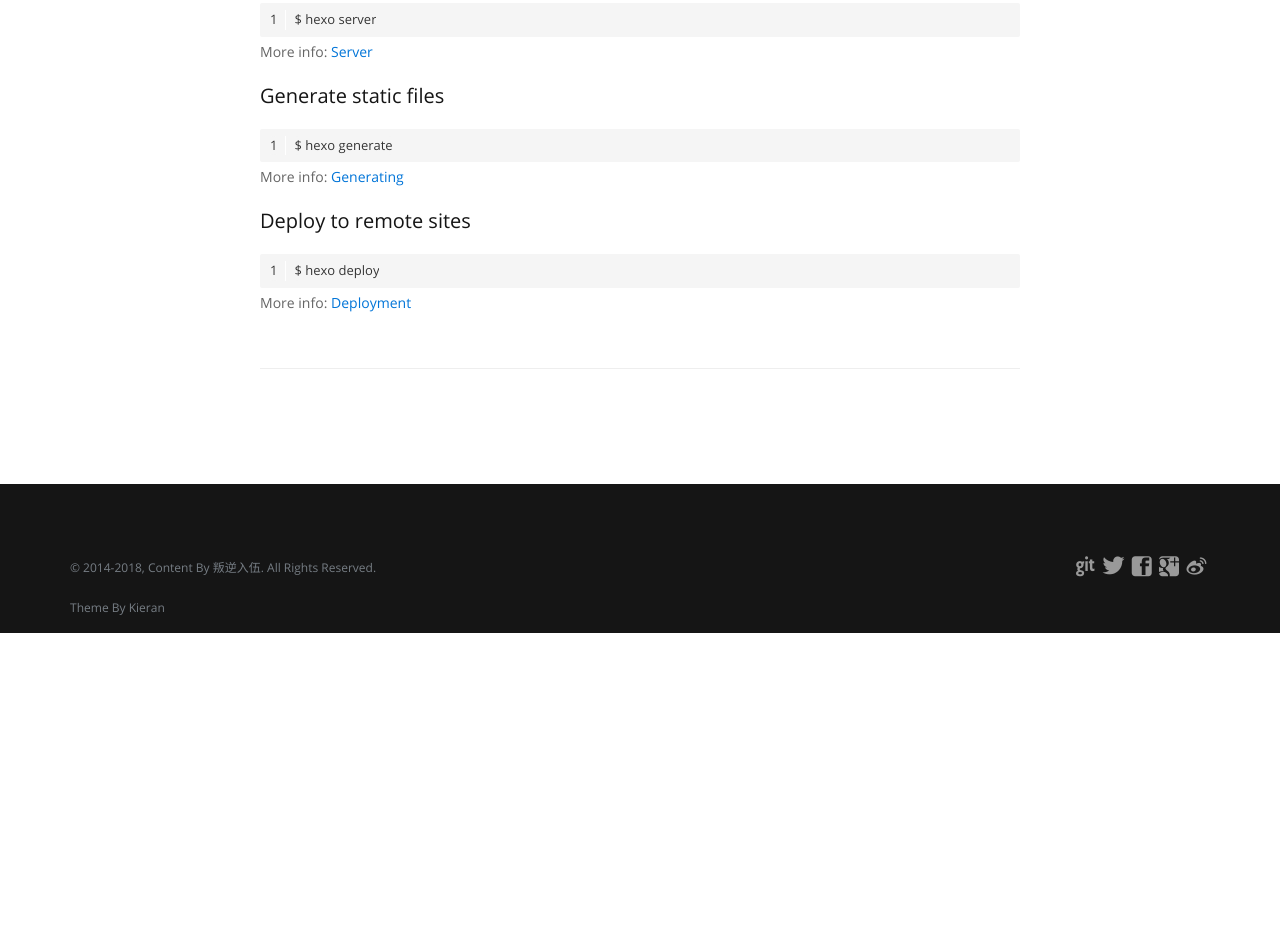
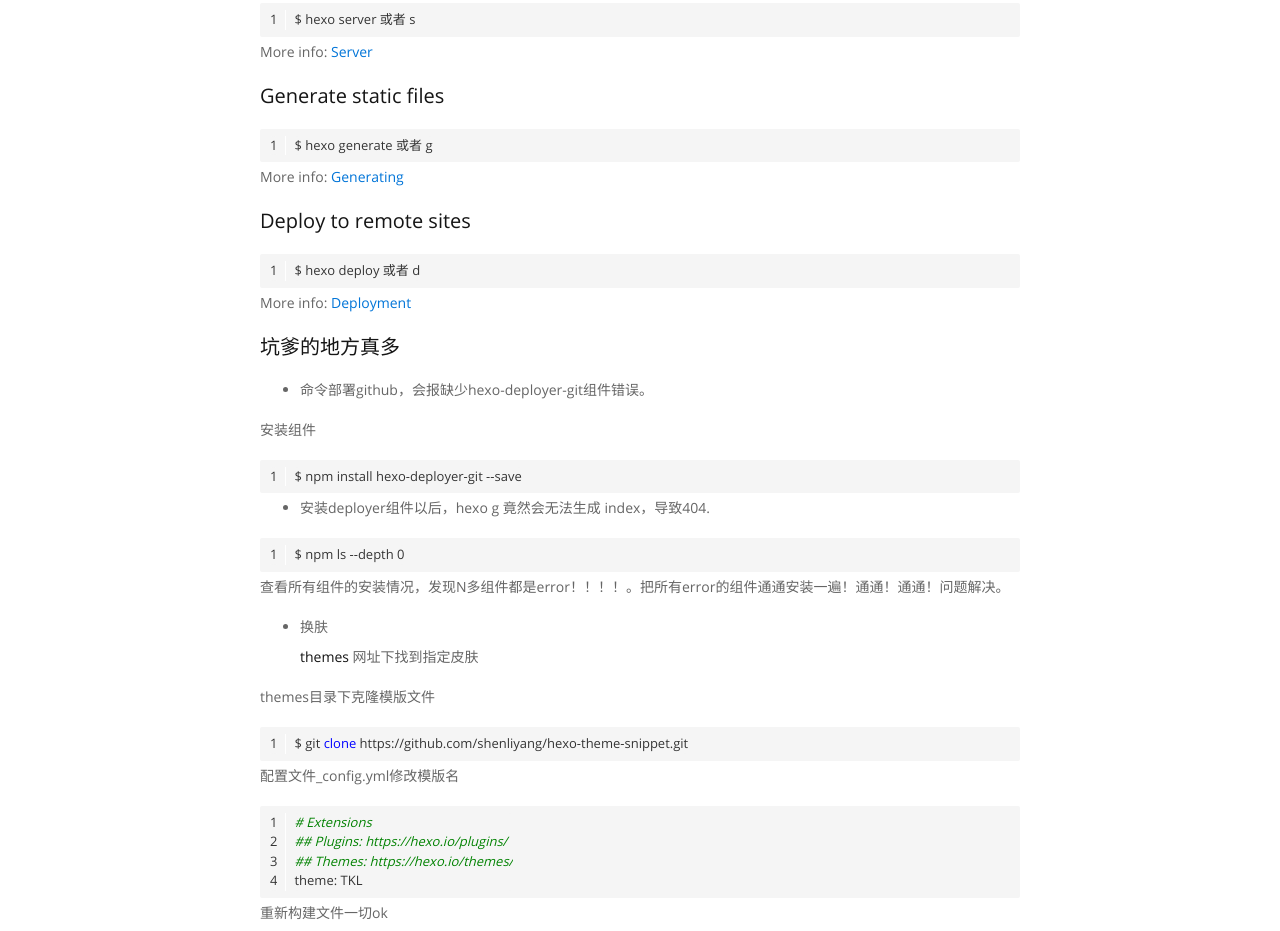
Before and after one commit to dolinks/dolinks.github.io, a plain HTML site: page 2018/05/15/hello-world/index.html in a window 1280 px wide. Shown: the part 499-1430 px from the top of the page. Before the commit the page ends 1132 px from the top, so only its background shows below. Drawn offline with Linux system fonts and the light colour scheme.

Commit message:
Site updated: 2018-05-15 18:32:27

```diff
--- a/2018/05/15/hello-world/index.html
+++ b/2018/05/15/hello-world/index.html
@@ -17,7 +17,7 @@
 <!--<![endif]-->
 
 <head>
-  <title>Hello World | Dolink</title>
+  <title>Hello Hexo | Dolink</title>
   <!-- Meta data -->
     <meta http-equiv="Content-Type" content="text/html" charset="UTF-8" >
     <meta http-equiv="X-UA-Compatible" content="IE=edge"/>
@@ -184,19 +184,37 @@
       </time>
 
 </span>
-                <h1>Hello World</h1>
+                <h1>Hello Hexo</h1>
             </div>
         </div>
         <div class="col-md-8 col-md-offset-2">
       		<p>Welcome to <a href="https://hexo.io/" target="_blank" rel="noopener">Hexo</a>! This is your very first post. Check <a href="https://hexo.io/docs/" target="_blank" rel="noopener">documentation</a> for more info. If you get any problems when using Hexo, you can find the answer in <a href="https://hexo.io/docs/troubleshooting.html" target="_blank" rel="noopener">troubleshooting</a> or you can ask me on <a href="https://github.com/hexojs/hexo/issues" target="_blank" rel="noopener">GitHub</a>.</p>
 <h2 id="Quick-Start"><a href="#Quick-Start" class="headerlink" title="Quick Start"></a>Quick Start</h2><h3 id="Create-a-new-post"><a href="#Create-a-new-post" class="headerlink" title="Create a new post"></a>Create a new post</h3><figure class="highlight bash"><table><tr><td class="gutter"><pre><span class="line">1</span><br></pre></td><td class="code"><pre><span class="line">$ hexo new <span class="string">"My New Post"</span></span><br></pre></td></tr></table></figure>
 <p>More info: <a href="https://hexo.io/docs/writing.html" target="_blank" rel="noopener">Writing</a></p>
-<h3 id="Run-server"><a href="#Run-server" class="headerlink" title="Run server"></a>Run server</h3><figure class="highlight bash"><table><tr><td class="gutter"><pre><span class="line">1</span><br></pre></td><td class="code"><pre><span class="line">$ hexo server</span><br></pre></td></tr></table></figure>
+<h3 id="Run-server"><a href="#Run-server" class="headerlink" title="Run server"></a>Run server</h3><figure class="highlight bash"><table><tr><td class="gutter"><pre><span class="line">1</span><br></pre></td><td class="code"><pre><span class="line">$ hexo server 或者 s</span><br></pre></td></tr></table></figure>
 <p>More info: <a href="https://hexo.io/docs/server.html" target="_blank" rel="noopener">Server</a></p>
-<h3 id="Generate-static-files"><a href="#Generate-static-files" class="headerlink" title="Generate static files"></a>Generate static files</h3><figure class="highlight bash"><table><tr><td class="gutter"><pre><span class="line">1</span><br></pre></td><td class="code"><pre><span class="line">$ hexo generate</span><br></pre></td></tr></table></figure>
+<h3 id="Generate-static-files"><a href="#Generate-static-files" class="headerlink" title="Generate static files"></a>Generate static files</h3><figure class="highlight bash"><table><tr><td class="gutter"><pre><span class="line">1</span><br></pre></td><td class="code"><pre><span class="line">$ hexo generate 或者 g</span><br></pre></td></tr></table></figure>
 <p>More info: <a href="https://hexo.io/docs/generating.html" target="_blank" rel="noopener">Generating</a></p>
-<h3 id="Deploy-to-remote-sites"><a href="#Deploy-to-remote-sites" class="headerlink" title="Deploy to remote sites"></a>Deploy to remote sites</h3><figure class="highlight bash"><table><tr><td class="gutter"><pre><span class="line">1</span><br></pre></td><td class="code"><pre><span class="line">$ hexo deploy</span><br></pre></td></tr></table></figure>
+<h3 id="Deploy-to-remote-sites"><a href="#Deploy-to-remote-sites" class="headerlink" title="Deploy to remote sites"></a>Deploy to remote sites</h3><figure class="highlight bash"><table><tr><td class="gutter"><pre><span class="line">1</span><br></pre></td><td class="code"><pre><span class="line">$ hexo deploy 或者 d</span><br></pre></td></tr></table></figure>
 <p>More info: <a href="https://hexo.io/docs/deployment.html" target="_blank" rel="noopener">Deployment</a></p>
+<h3 id="坑爹的地方真多"><a href="#坑爹的地方真多" class="headerlink" title="坑爹的地方真多"></a>坑爹的地方真多</h3><ul>
+<li>命令部署github，会报缺少hexo-deployer-git组件错误。</li>
+</ul>
+<p>安装组件</p>
+<figure class="highlight bash"><table><tr><td class="gutter"><pre><span class="line">1</span><br></pre></td><td class="code"><pre><span class="line">$ npm install hexo-deployer-git --save</span><br></pre></td></tr></table></figure>
+<ul>
+<li>安装deployer组件以后，hexo g 竟然会无法生成 index，导致404.</li>
+</ul>
+<figure class="highlight bash"><table><tr><td class="gutter"><pre><span class="line">1</span><br></pre></td><td class="code"><pre><span class="line">$ npm ls --depth 0</span><br></pre></td></tr></table></figure>
+<p>查看所有组件的安装情况，发现N多组件都是error！！！！。把所有error的组件通通安装一遍！通通！通通！问题解决。</p>
+<ul>
+<li>换肤<br><a href="https://hexo.io/docs/server.html" target="_blank" rel="noopener">themes</a> 网址下找到指定皮肤</li>
+</ul>
+<p>themes目录下克隆模版文件</p>
+<figure class="highlight bash"><table><tr><td class="gutter"><pre><span class="line">1</span><br></pre></td><td class="code"><pre><span class="line">$ git <span class="built_in">clone</span> https://github.com/shenliyang/hexo-theme-snippet.git</span><br></pre></td></tr></table></figure>
+<p>配置文件_config.yml修改模版名</p>
+<figure class="highlight bash"><table><tr><td class="gutter"><pre><span class="line">1</span><br><span class="line">2</span><br><span class="line">3</span><br><span class="line">4</span><br></pre></td><td class="code"><pre><span class="line"><span class="comment"># Extensions</span></span><br><span class="line"><span class="comment">## Plugins: https://hexo.io/plugins/</span></span><br><span class="line"><span class="comment">## Themes: https://hexo.io/themes/</span></span><br><span class="line">theme: TKL</span><br></pre></td></tr></table></figure>
+<p>重新构建文件一切ok</p>
 
             <div class="clearfix"></div>
             <hr class="nogutter">
```
Also changed, not shown: archives/2018/05/index.html (+1 -1 lines), archives/2018/index.html (+1 -1 lines), archives/index.html (+1 -1 lines), index.html (+1 -1 lines).
